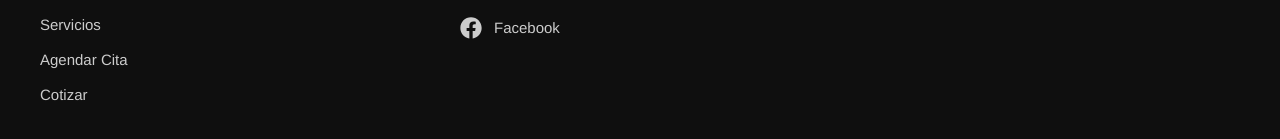
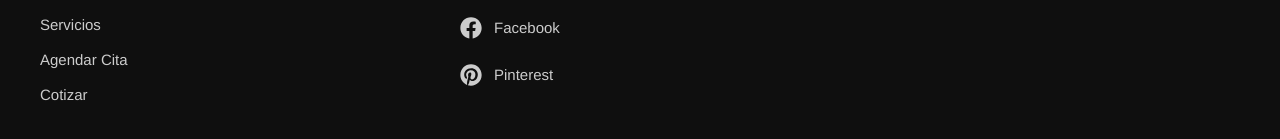
Before and after one commit to atelieaccesorios-afk/atelie-web, a React (Create React App) app: page / in a window 1280 px wide. Shown: the part 3621-3760 px from the top of the page. Built offline with nearby package versions, Linux system fonts and the light colour scheme.

Commit message:
Agregar enlace de Pinterest a la Home Page

```diff
--- a/src/App.js
+++ b/src/App.js
@@ -1,5 +1,5 @@
 import React, { useState, useEffect } from "react";
-import { FaInstagram, FaFacebook, FaWhatsapp, FaTools, FaLeaf, FaShieldAlt, FaTruck, FaStar, FaAward, FaEnvelope, FaComments, FaPlus } from "react-icons/fa";
+import { FaInstagram, FaFacebook, FaWhatsapp, FaTools, FaLeaf, FaShieldAlt, FaTruck, FaStar, FaAward, FaEnvelope, FaComments, FaPlus, FaPinterest } from "react-icons/fa";
 import { GiCutDiamond, GiEmerald, GiHammerBreak } from "react-icons/gi";
 
 const WHATSAPP_NUMERO = "573162559987";
@@ -903,6 +903,7 @@ export default function AtelieWebsite() {
               <a href="mailto:contacto@atelie.com.co" style={footerLinkStyle} onMouseEnter={handleMouseEnter} onMouseLeave={handleMouseLeave}><FaEnvelope size={22} /> contacto@atelie.com.co</a>
               <a href="https://www.instagram.com/atelie.accesorios/" target="_blank" rel="noreferrer" style={footerLinkStyle} onMouseEnter={handleMouseEnter} onMouseLeave={handleMouseLeave}><FaInstagram size={22} /> Instagram</a>
               <a href="https://www.facebook.com/atelieaccesorios" target="_blank" rel="noreferrer" style={footerLinkStyle} onMouseEnter={handleMouseEnter} onMouseLeave={handleMouseLeave}><FaFacebook size={22} /> Facebook</a>
+              <a href="https://co.pinterest.com/ateliejoyeria/" target="_blank" rel="noreferrer" style={footerLinkStyle} onMouseEnter={handleMouseEnter} onMouseLeave={handleMouseLeave}><FaPinterest size={22} /> Pinterest</a>
             </div>
           </div>
           <div onClick={() => { setView("agendar"); window.scrollTo(0, 0); }} style={{ cursor: "pointer" }}>
```
